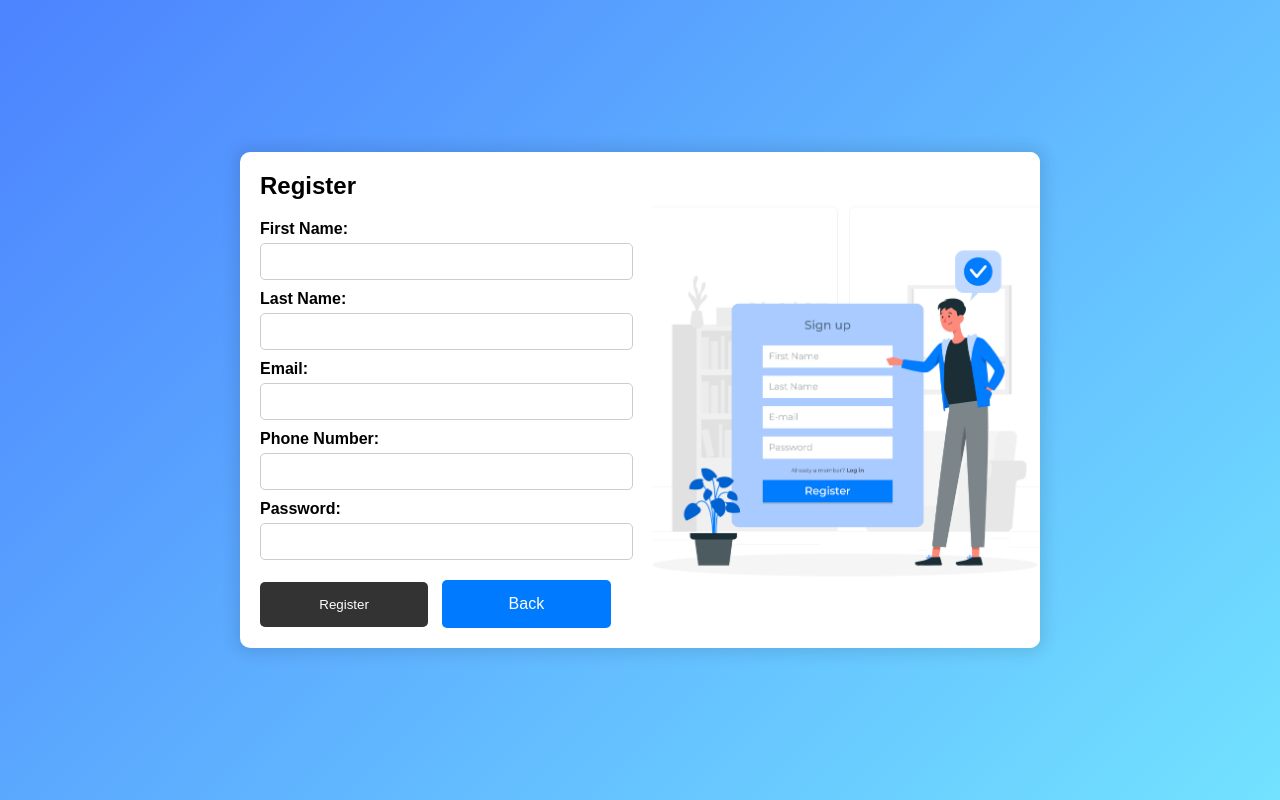
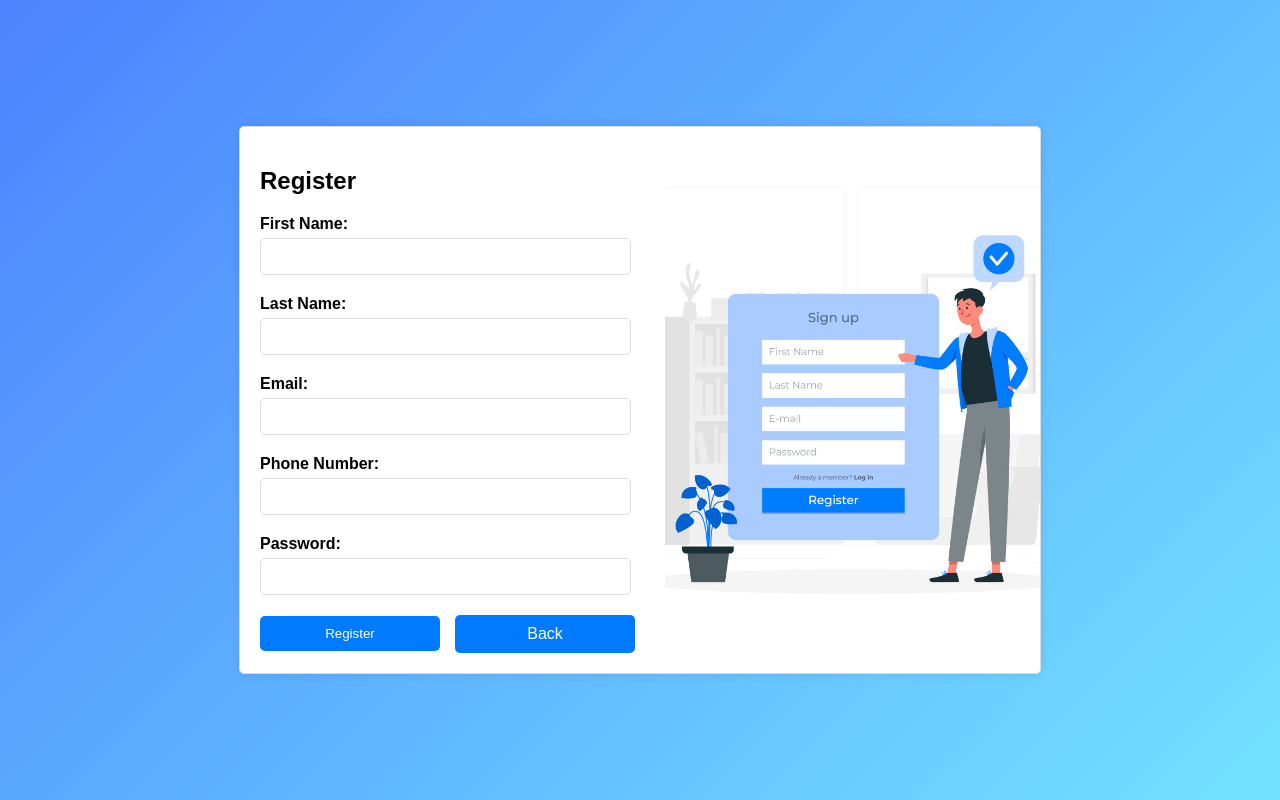
Before and after one commit to PSGSudalai/Canteen_QR, a Django app: page /signup/ in a window 1280 px wide. Run offline with Django 5.2, Linux system fonts and the light colour scheme.

Commit message:
bug fixes

```diff
--- a/BASE/models/website.py
+++ b/BASE/models/website.py
@@ -15,7 +15,7 @@ class PreviousOrders(BaseModels):
         null=True,
         related_name="user_staff_order",
     )
-    # item = models.ForeignKey(CanteenItems, on_delete=models.CASCADE)
+    item = models.ForeignKey(CanteenItems, on_delete=models.CASCADE)
     item_name = models.CharField(max_length=100)
     item_price = models.IntegerField()
     quantity = models.IntegerField()
--- a/BASE/templates/canteen_items/item_list.html
+++ b/BASE/templates/canteen_items/item_list.html
@@ -380,7 +380,7 @@
                         alt="{{ item.identity }}">
                     </div>
                     <div class="item-details">
-                        <p class="item-identity">{{ item.identity }}</p>
+                        <p class="item-identity">{{ item.identity|title }}</p>
                         <p class="item-price">Rs.{{ item.price }}</p>
                         {% if user.is_admin %}
                             <p class="item-availability">
--- a/BASE/templates/registration/signup.html
+++ b/BASE/templates/registration/signup.html
@@ -7,114 +7,106 @@
     <style>
         body {
             font-family: Arial, sans-serif;
-            background: linear-gradient(135deg, #4c83ff, #72e2ff);
             display: flex;
             justify-content: center;
             align-items: center;
             height: 100vh;
             margin: 0;
-            padding: 0;
+            background: linear-gradient(135deg, #4c83ff, #72e2ff);
         }
+
         .container {
             display: flex;
-            background: #fff;
-            box-shadow: 0px 0px 15px 5px rgba(0,0,0,0.1);
-            border-radius: 10px;
+            max-width: 800px;
+            margin: 0 auto;
+            background-color: #fff;
+            border: 1px solid #ddd;
+            padding: 0;
+            border-radius: 5px;
+            box-shadow: 0 0 10px rgba(0, 0, 0, 0.1);
             overflow: hidden;
-            max-width: 800px;
+        }
+
+        .left_container {
+            padding: 20px;
+            flex: 1;
+            display: flex;
+            margin-right: 10px;
+            flex-direction: column;
+            justify-content: center;
+        }
+
+        .right_container {
+            flex: 1;
+            display: flex;
+            align-items: center;
+            justify-content: center;
+            overflow: hidden;
+        }
+
+        .right_container img {
             width: 100%;
+            height: 100%;
+            object-fit: cover;
         }
-        .registration-form {
-            padding: 20px;
-            margin-right: 20px;
-            width: 50%;
-            box-sizing: border-box;
+
+        .form-group {
+            margin-bottom: 20px;
         }
-        h2 {
-            font-size: 24px;
-            margin: 0 0 20px 0;
-        }
-        .form-group {
-            text-align: left;
-            margin: 10px 0;
-        }
+
         label {
             display: block;
             font-weight: bold;
             margin-bottom: 5px;
         }
+
         input[type="text"],
         input[type="email"],
         input[type="password"],
         input[type="tel"] {
-            width: 100%;
+            width: 93%;
             padding: 10px;
-            border: 1px solid #ccc;
+            border: 1px solid #ddd;
             border-radius: 5px;
         }
+
+        .btn,
+        .button-right {
+            display: inline-block;
+            padding: 10px 20px;
+            background-color: #007BFF;
+            color: #fff;
+            text-decoration: none;
+            border: 0;
+            border-radius: 5px;
+            text-align: center;
+            cursor: pointer;
+            width: 48%;
+            box-sizing: border-box;
+        }
+
+        .btn:hover {
+            background-color: #0056b3;
+        }
+
         .button-container {
             display: flex;
             justify-content: space-between;
             align-items: center;
             margin-top: 20px;
         }
-        button,
-        .button-right {
-            width: 48%;
-            padding: 15px;
-            border: none;
-            border-radius: 5px;
-            cursor: pointer;
-            text-align: center;
-            display: inline-block;
-            box-sizing: border-box;
-        }
-        button {
-            background: #333;
-            color: #fff;
-        }
-        button:hover {
-            background: #555;
-        }
-        .button-right {
-            background: #007bff;
-            color: #fff;
-            text-decoration: none;
-        }
-        .button-right:hover {
-            background: #00346b;
-            color: #fff;
-            text-decoration: none;
-        }
-        .button-right:active,
-        .button-right:focus,
-        .button-right:visited {
-            background: #007bff;
-            color: #fff;
-            text-decoration: none;
-        }
-        .image-container {
-            width: 50%;
-            overflow: hidden;
-        }
-        .image-container img {
-            width: 100%;
-            height: 100%;
-            object-fit: cover;
-        }
+
         @media (max-width: 768px) {
             .container {
                 flex-direction: column;
             }
-            .registration-form,
-            .image-container {
-                width: 100%;
-            }
+
             .button-container {
                 flex-direction: column;
                 align-items: stretch;
             }
-            button,
+
+            .btn,
             .button-right {
                 width: 100%;
                 margin-top: 10px;
@@ -132,7 +124,7 @@
 </head>
 <body>
     <div class="container">
-        <div class="registration-form">
+        <div class="left_container">
             <h2>Register</h2>
             {% load static %}
             <form method="post" action="{% url 'signup' %}">
@@ -158,12 +150,20 @@
                     <input type="password" id="password1" name="password1" required>
                 </div>
                 <div class="button-container">
-                    <button type="submit">Register</button>
+                    <button class="btn" type="submit">Register</button>
                     <a class="button-right" href="{% url 'canteen_item_list' %}">Back</a>
                 </div>
             </form>
+
+            {% if messages %}
+            <ul class="messages">
+                {% for message in messages %}
+                    <li{% if message.tags %} class="{{ message.tags }}"{% endif %}>{{ message }}</li>
+                {% endfor %}
+            </ul>
+            {% endif %}
         </div>
-        <div class="image-container">
+        <div class="right_container">
             <img src="{% static 'illustrations/signup.jpg' %}" alt="Sign Up Image">
         </div>
     </div>
--- a/BASE/views/transaction.py
+++ b/BASE/views/transaction.py
@@ -172,7 +172,7 @@ def payment_transaction(request, uuid):
             PreviousOrders.objects.create(
                 student=student,
                 staff=staff,
-                # item=cartItem.item,
+                item=cartItem.item,
                 item_name=cartItem.item.identity,
                 item_price=cartItem.item.price,
                 quantity=cartItem.quantity,
@@ -183,7 +183,6 @@ def payment_transaction(request, uuid):
         cartItems.update(is_sold=True)
         cartItems.delete()
         return redirect("canteen_item_list")
-
     elif request.method == "GET":
         return render(
             request,
--- a/Canteen_QR/urls.py
+++ b/Canteen_QR/urls.py
@@ -1,4 +1,4 @@
 from django.contrib import admin
 from django.urls import include, path
 
-urlpatterns = [path("admin/", admin.site.urls), path("", include("BASE.urls"))]
+urlpatterns = [path("django-admin/", admin.site.urls), path("", include("BASE.urls"))]
```
Also changed, not shown: BASE/templates/registration/login.html (+9 -0 lines), BASE/templates/scan_qr.html (added, +103 -0 lines).
